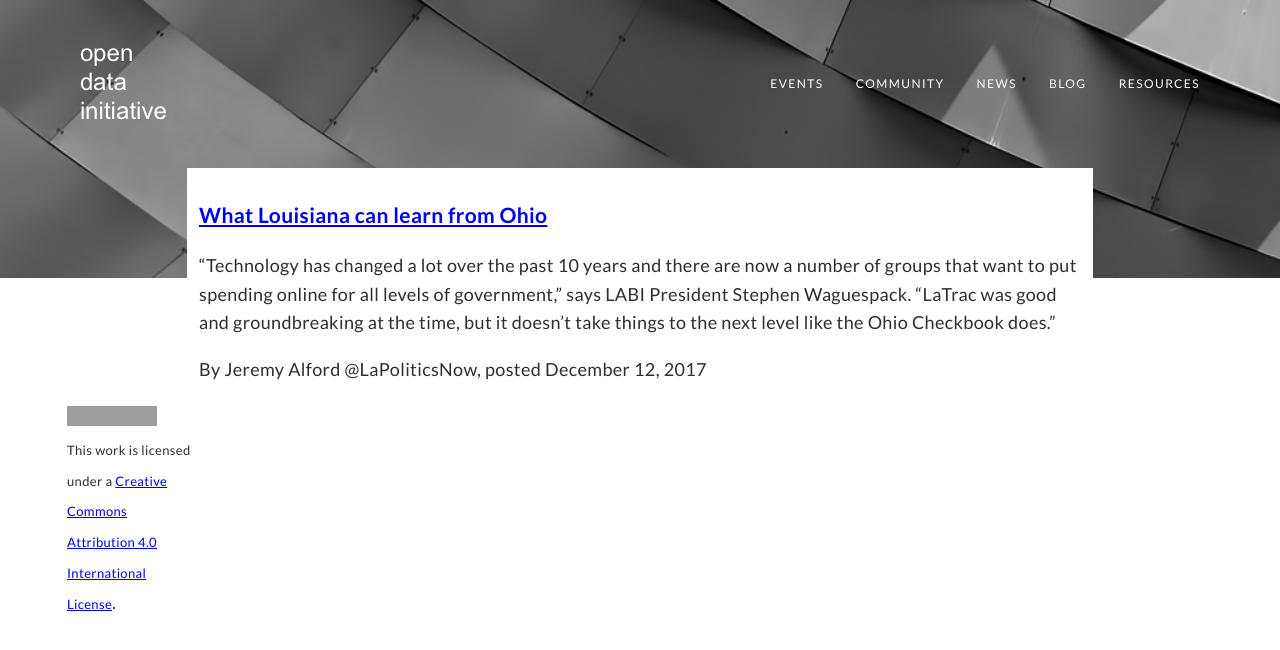
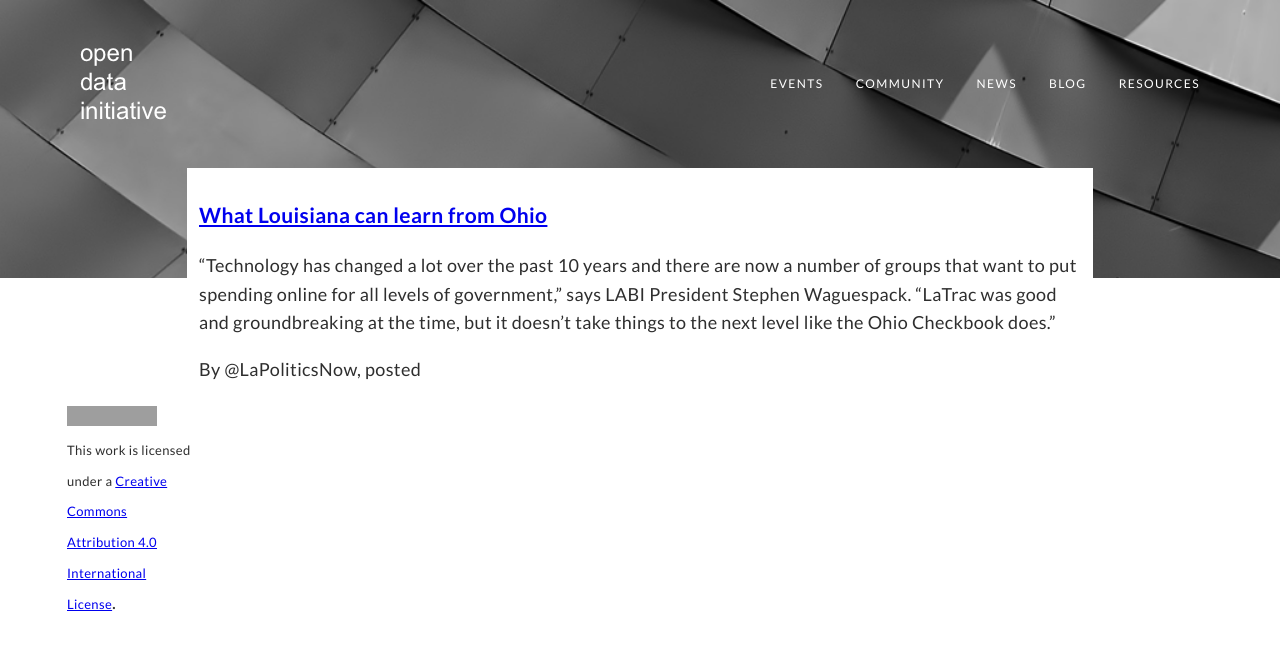
Before and after one commit to opendatainitiative/opendatainitiative.github.io, a Jekyll site: the page built from _posts/2017-12-12-what-louisiana-can learn-ohio.md, in a window 1280 px wide. Shown: the top 650 px of the page. Built offline with Jekyll 4.4.1, drawn with Linux system fonts in a browser that asks for light colours; grey boxes are pictures that could not be loaded.

Commit message:
Update 2017-12-12-what-louisiana-can learn-ohio.md

```diff
--- a/_posts/2017-12-12-what-louisiana-can learn-ohio.md
+++ b/_posts/2017-12-12-what-louisiana-can learn-ohio.md
@@ -10,4 +12,4 @@ target="_blank">What Louisiana can learn from Ohio</a>
 
 “Technology has changed a lot over the past 10 years and there are now a number of groups that want to put spending online for all levels of government,” says LABI President Stephen Waguespack. “LaTrac was good and groundbreaking at the time, but it doesn’t take things to the next level like the Ohio Checkbook does.”
 
-By Jeremy Alford @LaPoliticsNow, posted December 12, 2017
+By {{post.author}} @LaPoliticsNow, posted {{post.date}}
```
Also changed, not shown: other parts of _posts/2017-12-12-what-louisiana-can learn-ohio.md (+2 -0 lines).
